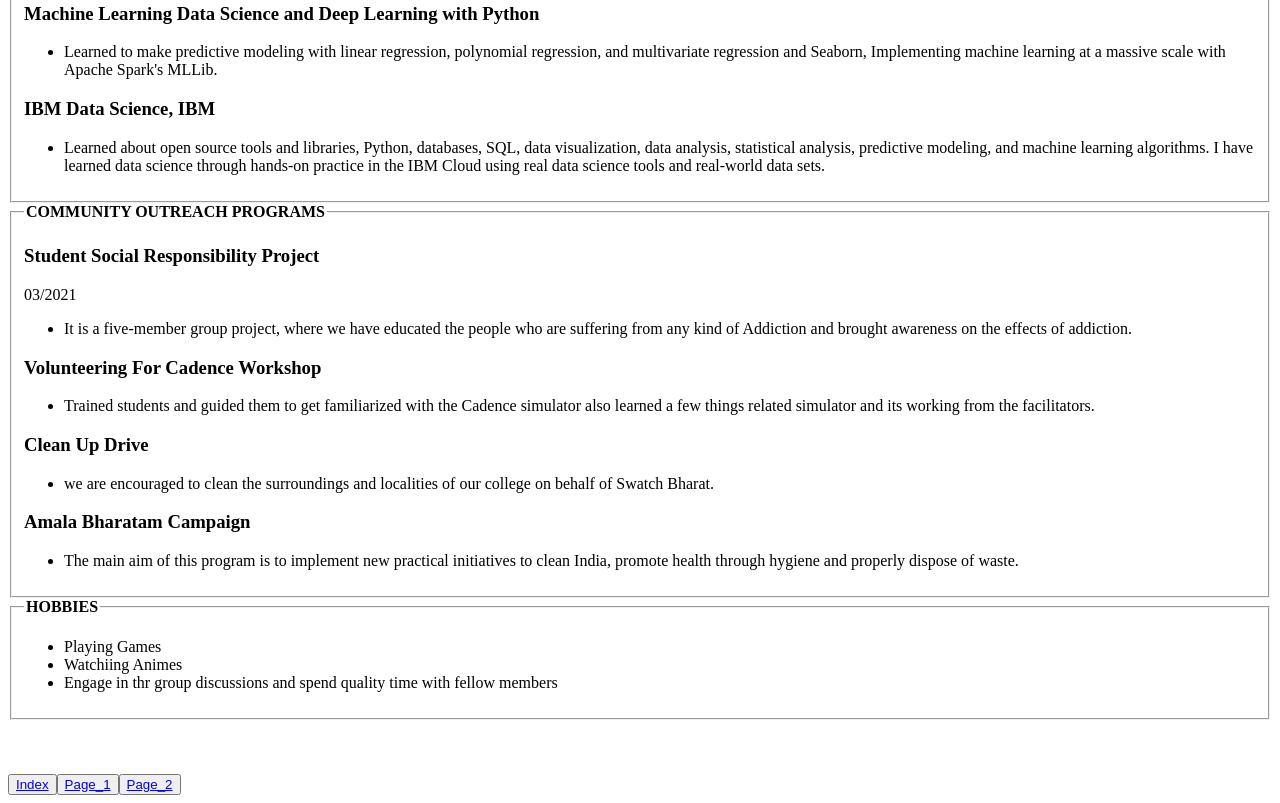
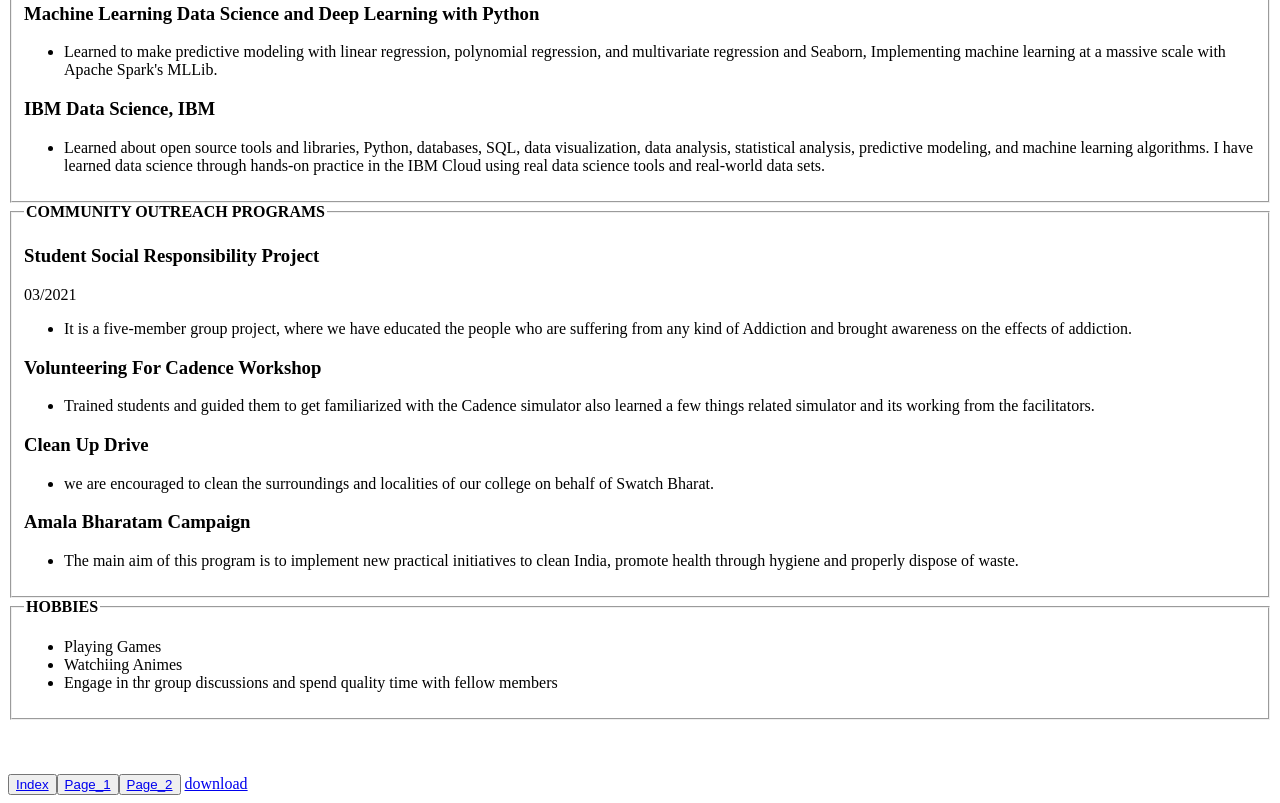
Before and after one commit to rmnsainadh/Vector_html_project, a plain HTML site: page page_2.html in a window 1280 px wide. Shown: the part 1411-2214 px from the top of the page. Drawn offline with Linux system fonts and the light colour scheme.

Commit message:
Update page_2.html

```diff
--- a/page_2.html
+++ b/page_2.html
@@ -170,6 +170,8 @@ India, promote health through hygiene and properly dispose of waste.</li>
 <br>
 <button><a href="index.html">Index</a></button><button><a href="page_1.html">Page_1</a></button><button><a href="page_2.html">Page_2</a></button>
 
+<a href="sainadh.pdf" download=""> download</a>
+
 </body>
 
 </html>
```
